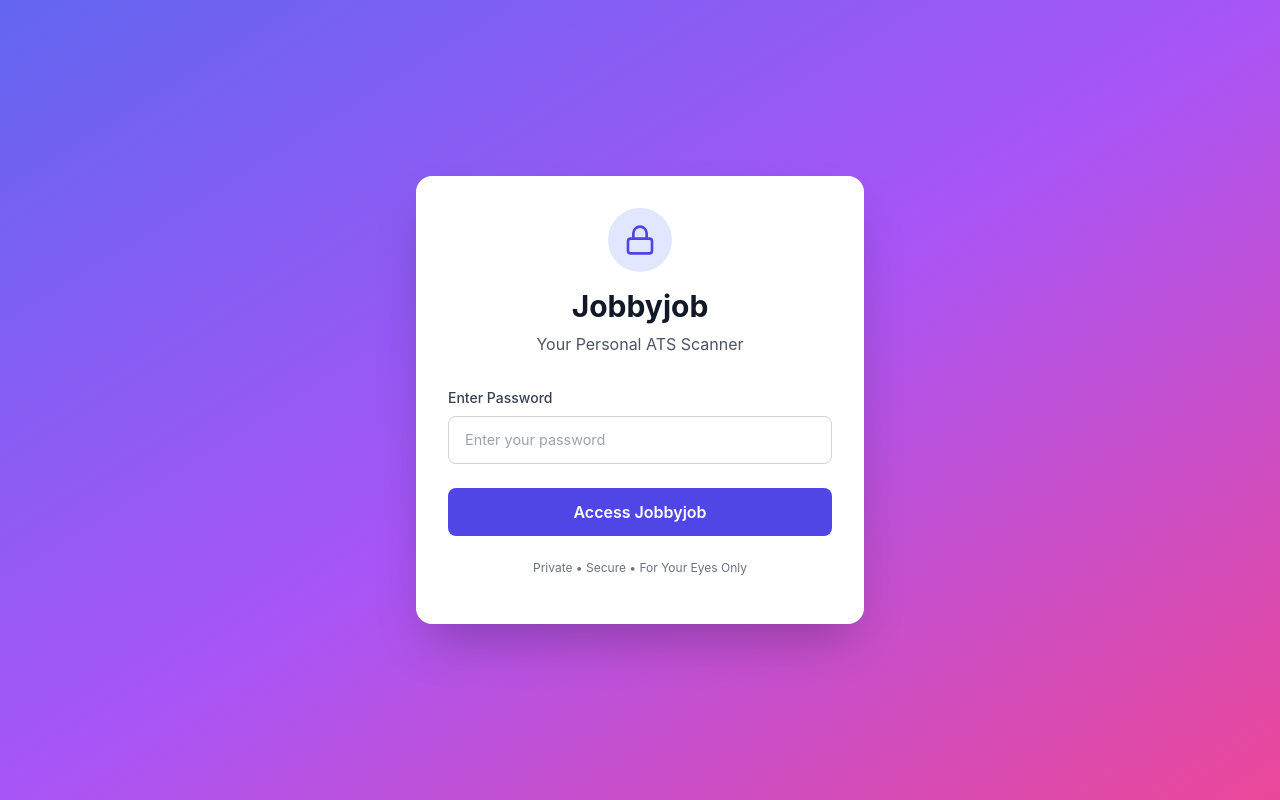
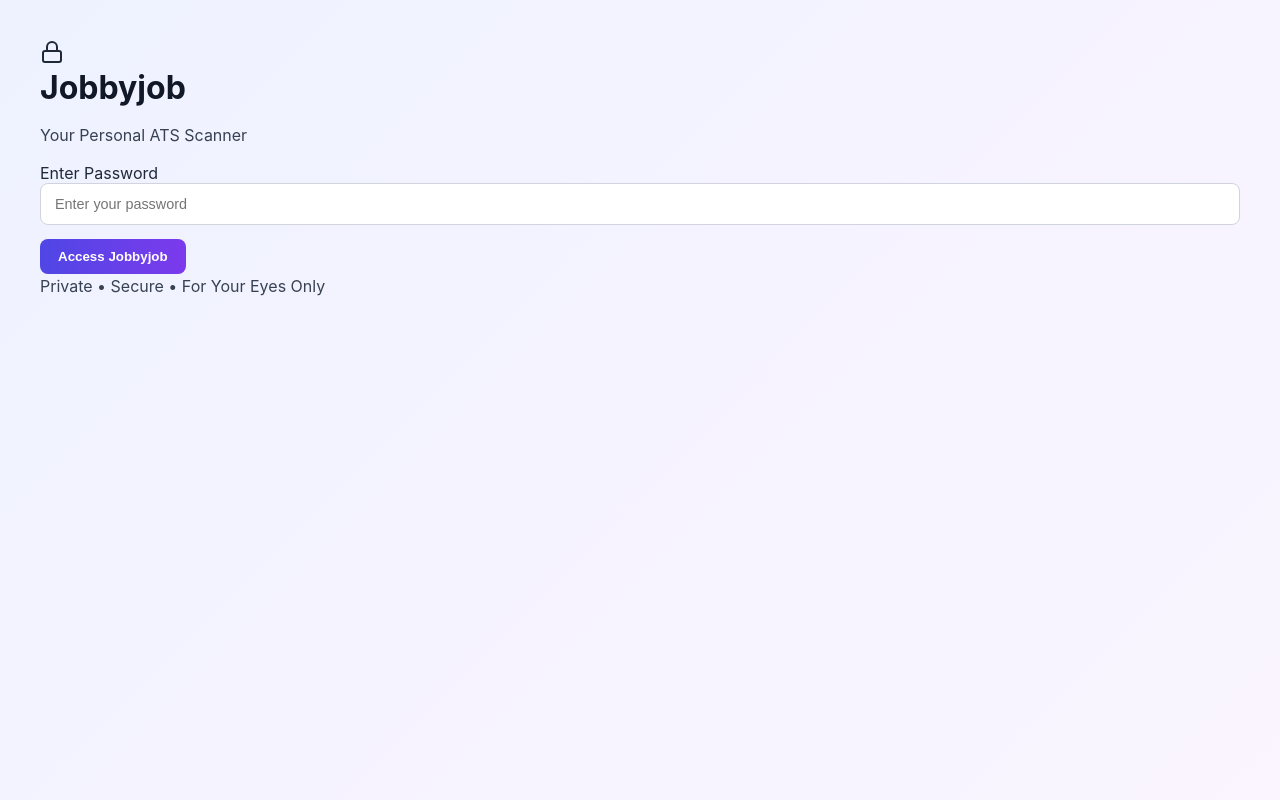
Before and after one commit to travisonly/jobbyjob, a Next.js app: page / in a window 1280 px wide. Built offline with nearby package versions, Linux system fonts and the light colour scheme.

Commit message:
Update globals.css

```diff
--- a/styles/globals.css
+++ b/styles/globals.css
@@ -1,60 +1,83 @@
-/* --- FIXED FULL TAILWIND + BASE STYLES --- */
-@tailwind base;
-@tailwind components;
-@tailwind utilities;
+/* --- Plain CSS fallback that fixes layout, spacing, and colors --- */
 
-/* Reset */
-* {
-  box-sizing: border-box;
+html, body {
+  margin: 0;
   padding: 0;
-  margin: 0;
+  font-family: -apple-system, BlinkMacSystemFont, "Segoe UI", Roboto, Oxygen,
+    Ubuntu, Cantarell, "Fira Sans", "Droid Sans", "Helvetica Neue", sans-serif;
+  background: linear-gradient(135deg, #eef2ff, #f5f3ff, #faf5ff);
+  color: #1f2937;
+  min-height: 100vh;
 }
 
-/* Base HTML + Body */
-html,
+/* general page padding */
 body {
-  height: 100%;
-  width: 100%;
-  font-family: -apple-system, BlinkMacSystemFont, "Segoe UI", "Roboto", "Oxygen",
-    "Ubuntu", "Cantarell", "Fira Sans", "Droid Sans", "Helvetica Neue", sans-serif;
-  background: linear-gradient(to bottom right, #eef2ff, #f5f3ff, #faf5ff);
-  color: #1f2937;
-  overflow-x: hidden;
+  padding: 40px;
 }
 
-/* Typography defaults */
-h1, h2, h3, h4, h5, h6 {
+/* headings */
+h1, h2, h3, h4 {
+  color: #111827;
   font-weight: 700;
-  color: #111827;
+  margin-bottom: 0.5em;
 }
 
+/* paragraph text */
 p {
-  margin-bottom: 1rem;
   color: #374151;
+  line-height: 1.5;
+  margin-bottom: 1em;
 }
 
-/* Utility fixes for Jobbyjob layout */
-textarea, input {
-  border: 1px solid #d1d5db;
-  border-radius: 0.5rem;
-  padding: 0.75rem 1rem;
-  width: 100%;
-  font-size: 0.9rem;
+/* cards / containers */
+div, section {
+  box-sizing: border-box;
 }
 
+/* form elements */
+input, textarea {
+  display: block;
+  width: 100%;
+  max-width: 100%;
+  font-size: 0.9rem;
+  padding: 12px 14px;
+  border: 1px solid #d1d5db;
+  border-radius: 8px;
+  margin-bottom: 1em;
+  background-color: #fff;
+}
+
+/* buttons */
 button {
+  display: inline-block;
+  background: linear-gradient(to right, #4f46e5, #7c3aed);
+  color: white;
+  font-weight: 600;
+  border: none;
+  border-radius: 8px;
+  padding: 10px 18px;
   cursor: pointer;
-  border-radius: 0.5rem;
-  transition: all 0.2s ease;
+  transition: background 0.3s ease;
 }
 
 button:hover {
-  opacity: 0.9;
+  background: linear-gradient(to right, #4338ca, #6d28d9);
 }
 
-/* Tailwind override for container spacing */
-.container {
-  max-width: 1200px;
+/* container layout for main app */
+.main-container {
+  max-width: 1000px;
   margin: 0 auto;
-  padding: 2rem;
+  background: white;
+  border-radius: 12px;
+  padding: 40px;
+  box-shadow: 0 10px 25px rgba(0,0,0,0.05);
 }
+
+/* small footer */
+footer {
+  text-align: center;
+  color: #6b7280;
+  font-size: 0.85rem;
+  margin-top: 60px;
+}
```
